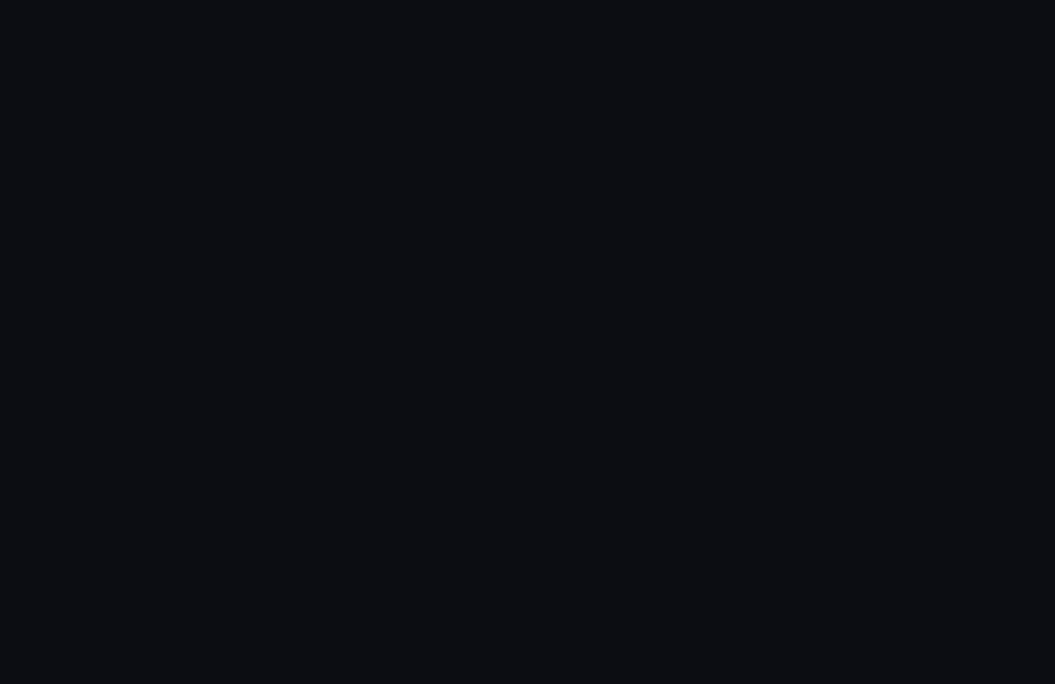
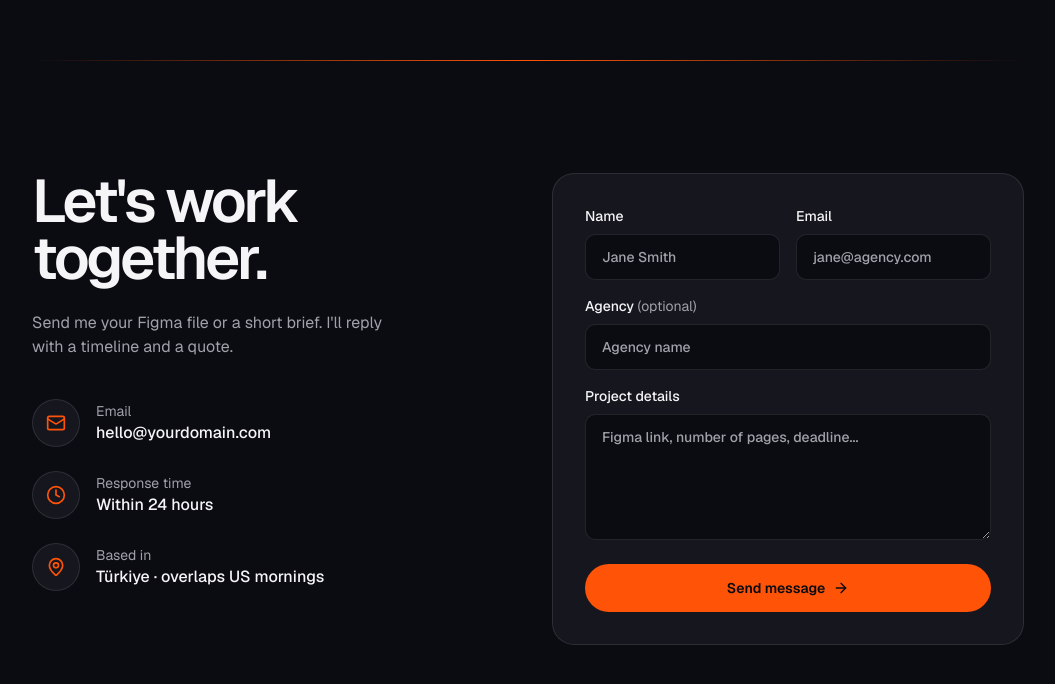
Before and after one commit to Eng-d7h/devora-portfolio, a Next.js app: page / in a window 1280 px wide. Shown: the part 4375-5059 px from the top of the page, without its empty margins (112-1167 px from the left). Before the commit the page ends 3937 px from the top, so only its background shows below. Built offline with nearby package versions, Linux system fonts and the light colour scheme; no server answers.

Commit message:
feat: contact form and brand banner

```diff
--- a/app/page.tsx
+++ b/app/page.tsx
@@ -1,3 +1,5 @@
+import BrandBanner from "@/components/sections/BrandBanner";
+import Contact from "@/components/sections/Contact";
 import CtaBanner from "@/components/sections/CtaBanner";
 import Guarantees from "@/components/sections/Guarantees";
 import Hero from "@/components/sections/Hero";
@@ -18,6 +20,11 @@ export default function page() {
       <Divider/>
       <Guarantees/>
       <Divider/>
+      <BrandBanner/>
+      <Divider/>
+      <Contact/>
+      <Divider/>
+
     </div>
   )
 }
--- /dev/null
+++ b/components/sections/BrandBanner.tsx
@@ -0,0 +1,18 @@
+import Image from "next/image";
+
+export default function BrandBanner() {
+  return (
+    <section aria-label="DEVORA" className="mx-auto max-w-5xl px-4 pt-16 pb-30 md:pt-24">
+      <p className="text-center text-xs font-medium uppercase tracking-[0.5em] text-primary md:text-sm">
+        White-Label Frontend
+      </p>
+      <Image
+        src="/logo-full.png"
+        alt="DEVORA"
+        width={1200}
+        height={160}
+        className="mt-8 w-full mix-blend-lighten [mask-image:linear-gradient(to_bottom,black_30%,transparent_95%)]"
+      />
+    </section>
+  );
+}
--- /dev/null
+++ b/components/sections/Contact.tsx
@@ -0,0 +1,50 @@
+import { Mail, Clock, MapPin } from "lucide-react";
+import ContactForm from "../ui/ContactForm";
+
+const details = [
+  { id: 1, icon: Mail, label: "Email", value: "hello@yourdomain.com", href: "mailto:hello@yourdomain.com" },
+  { id: 2, icon: Clock, label: "Response time", value: "Within 24 hours", href: "" },
+  { id: 3, icon: MapPin, label: "Based in", value: "Türkiye · overlaps US mornings", href: "" },
+];
+
+export default function Contact() {
+  return (
+    <section id="contact" className="mx-auto max-w-5xl px-4 py-16 md:py-28">
+      <div className="grid gap-12 md:grid-cols-2">
+        <div>
+          <h2 className="text-4xl md:text-6xl font-semibold leading-[0.95] tracking-tighter">
+            Let&apos;s work together.
+          </h2>
+          <p className="mt-6 max-w-sm text-muted-foreground">
+            Send me your Figma file or a short brief. I&apos;ll reply with a timeline and a quote.
+          </p>
+
+          <ul className="mt-10 flex flex-col gap-6">
+            {details.map((item) => {
+              const Icon = item.icon;
+              return (
+                <li key={item.id} className="flex items-center gap-4">
+                  <div className="grid size-12 shrink-0 place-items-center rounded-full border bg-card text-primary">
+                    <Icon className="size-5" />
+                  </div>
+                  <div>
+                    <p className="text-sm text-muted-foreground">{item.label}</p>
+                    {item.href ? (
+                      <a href={item.href} className="font-medium transition hover:text-primary">
+                        {item.value}
+                      </a>
+                    ) : (
+                      <p className="font-medium">{item.value}</p>
+                    )}
+                  </div>
+                </li>
+              );
+            })}
+          </ul>
+        </div>
+
+        <ContactForm />
+      </div>
+    </section>
+  );
+}
--- /dev/null
+++ b/components/ui/ContactForm.tsx
@@ -0,0 +1,101 @@
+"use client";
+
+import { useState, type FormEvent } from "react";
+import { ArrowRight, CheckCircle2 } from "lucide-react";
+
+type Status = "idle" | "sending" | "sent" | "error";
+
+const endpoint = process.env.NEXT_PUBLIC_FORM_ENDPOINT;
+
+const field =
+  "w-full rounded-lg border bg-background px-4 py-3 text-sm placeholder:text-muted-foreground focus:border-primary focus:outline-none focus:ring-2 focus:ring-primary/20";
+
+export default function ContactForm() {
+  const [status, setStatus] = useState<Status>("idle");
+
+  async function handleSubmit(e: FormEvent<HTMLFormElement>) {
+    e.preventDefault();
+    if (!endpoint) {
+      setStatus("error");
+      return;
+    }
+
+    const form = e.currentTarget;
+    const data = new FormData(form);
+    if (data.get("website")) return; // honeypot: only bots fill this
+
+    setStatus("sending");
+    try {
+      const res = await fetch(endpoint, {
+        method: "POST",
+        body: data,
+        headers: { Accept: "application/json" },
+      });
+      if (!res.ok) throw new Error();
+      form.reset();
+      setStatus("sent");
+    } catch {
+      setStatus("error");
+    }
+  }
+
+  if (status === "sent") {
+    return (
+      <div role="status" className="flex flex-col items-center justify-center rounded-3xl border bg-card p-10 text-center">
+        <CheckCircle2 strokeWidth={1.5} className="size-12 text-primary" />
+        <h3 className="mt-6 text-2xl font-semibold tracking-tight">Message sent</h3>
+        <p className="mt-2 text-muted-foreground">Thanks! I&apos;ll reply within 24 hours.</p>
+      </div>
+    );
+  }
+
+  return (
+    <form onSubmit={handleSubmit} className="flex flex-col gap-4 rounded-3xl border bg-card p-6 md:p-8">
+      <div className="grid gap-4 md:grid-cols-2">
+        <label className="flex flex-col gap-2 text-sm font-medium">
+          Name
+          <input name="name" required autoComplete="name" placeholder="Jane Smith" className={field} />
+        </label>
+        <label className="flex flex-col gap-2 text-sm font-medium">
+          Email
+          <input name="email" type="email" required autoComplete="email" placeholder="jane@agency.com" className={field} />
+        </label>
+      </div>
+
+      <label className="flex flex-col gap-2 text-sm font-medium">
+        <span>
+          Agency <span className="font-normal text-muted-foreground">(optional)</span>
+        </span>
+        <input name="agency" autoComplete="organization" placeholder="Agency name" className={field} />
+      </label>
+
+      <label className="flex flex-col gap-2 text-sm font-medium">
+        Project details
+        <textarea
+          name="message"
+          required
+          rows={5}
+          placeholder="Figma link, number of pages, deadline..."
+          className={field}
+        />
+      </label>
+
+      <input type="text" name="website" tabIndex={-1} autoComplete="off" aria-hidden="true" className="hidden" />
+
+      <button
+        type="submit"
+        disabled={status === "sending"}
+        className="group mt-2 inline-flex h-12 items-center justify-center gap-2 rounded-full bg-primary px-8 text-sm font-semibold text-primary-foreground transition hover:bg-primary/90 disabled:opacity-60"
+      >
+        {status === "sending" ? "Sending..." : "Send message"}
+        <ArrowRight className="size-4 transition group-hover:translate-x-1" />
+      </button>
+
+      {status === "error" && (
+        <p role="alert" className="text-sm text-destructive">
+          Something went wrong. Please email me directly.
+        </p>
+      )}
+    </form>
+  );
+}
```
Also changed, not shown: public/logo-full.png (added).
